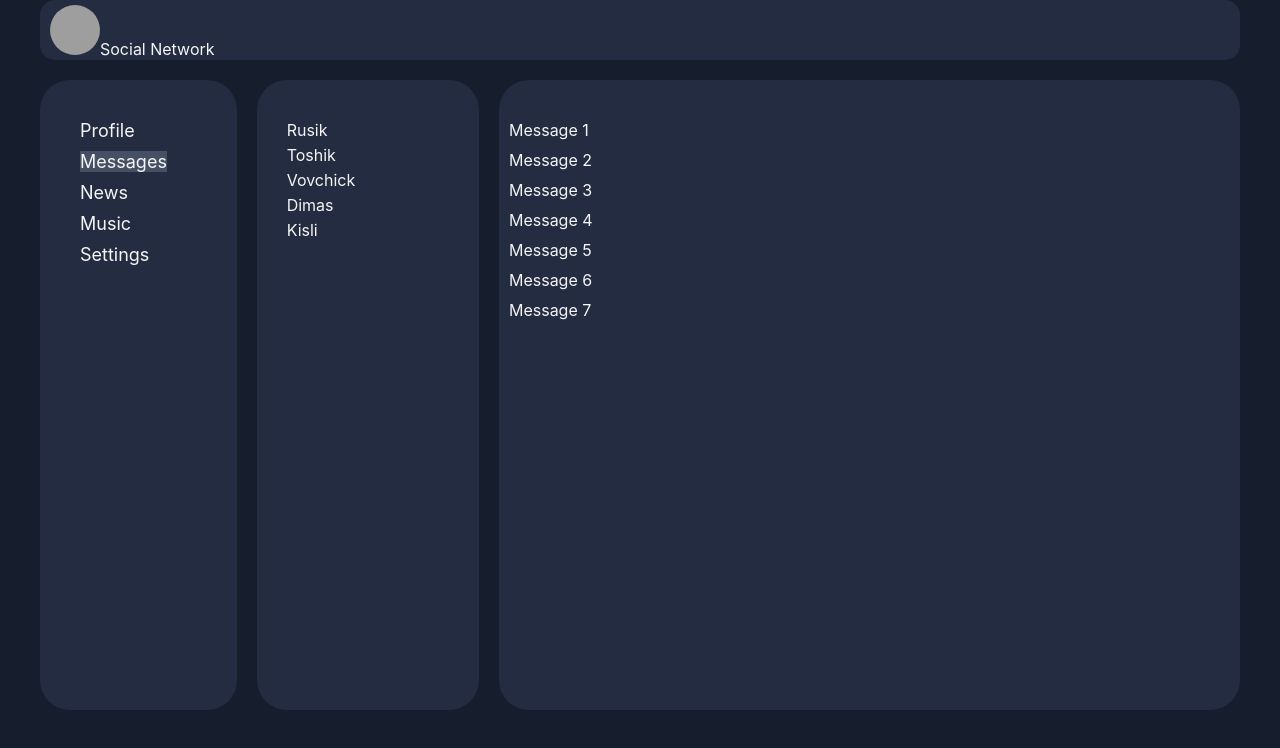
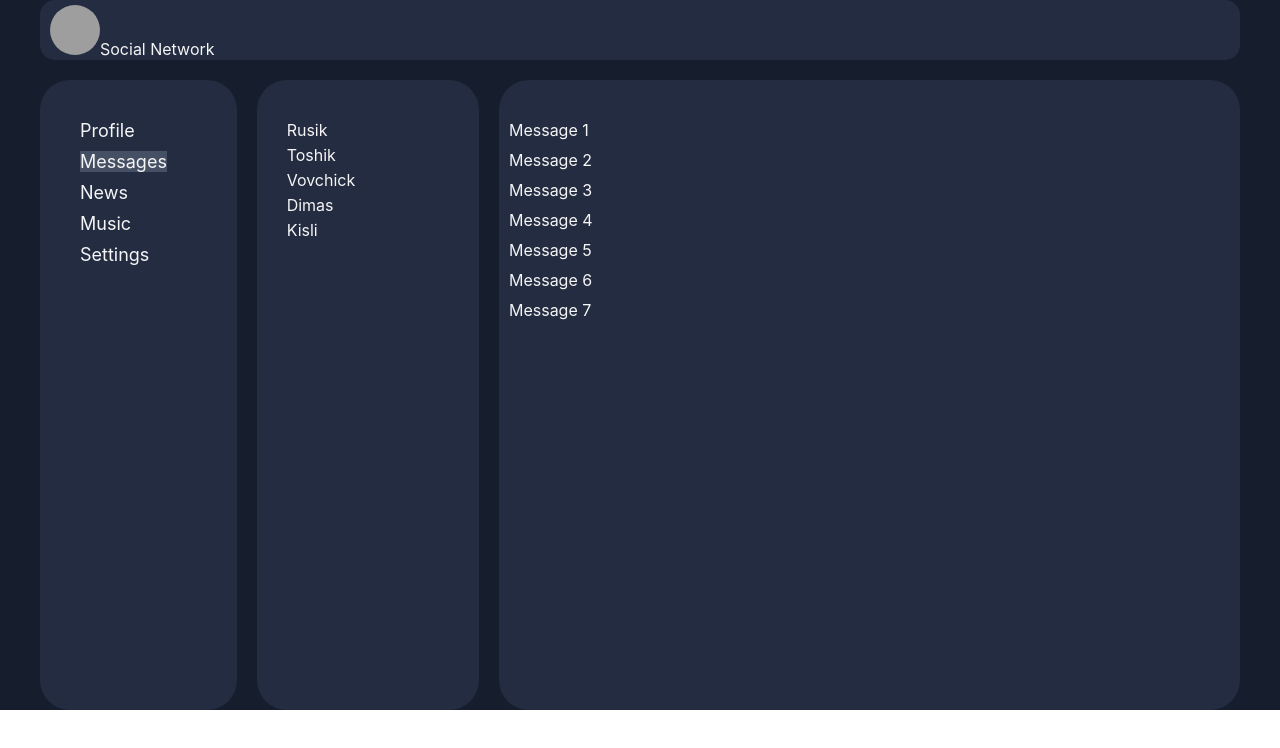
Before and after one commit to fabskrejt/social_network_react_ts_project, a React (Create React App) app: page /dialogs in a window 1280 px wide. Shown: the top 748 px of the page. Built offline with nearby package versions, Linux system fonts and the light colour scheme; grey boxes are pictures that could not be loaded.

Commit message:
refactored CSS, changed background

```diff
--- a/src/App.css
+++ b/src/App.css
@@ -22,5 +22,5 @@
 
 .background {
     background: #161d2d;
-    height: 100ch;
+    height: 100%;
 }
```
